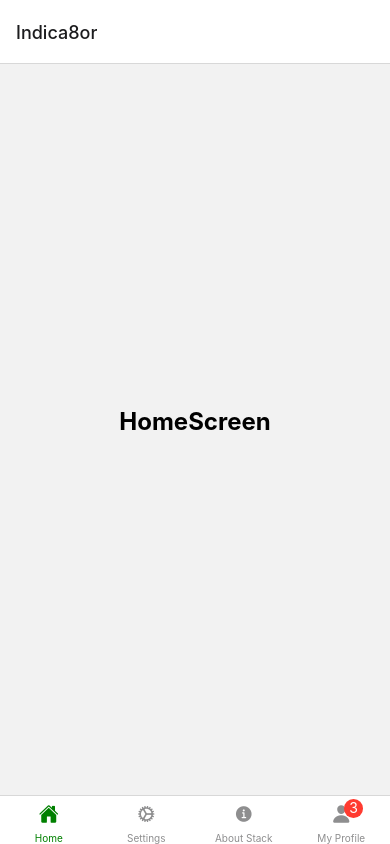
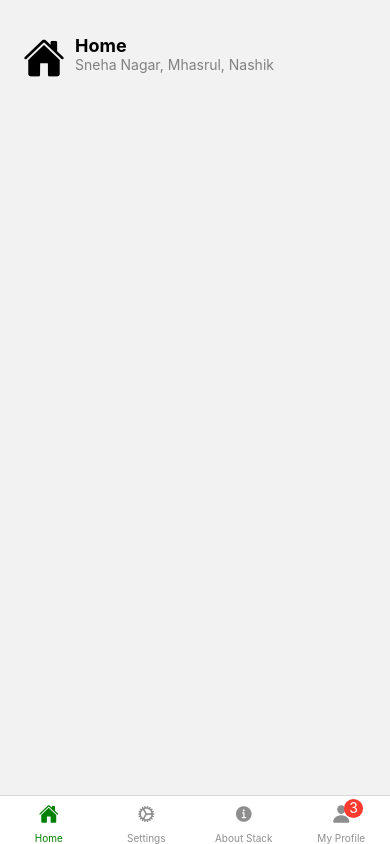
Before and after one commit to Siddheshuncodes/Indicatorsss, a React Native app: screen /Indica8or in a window 390 px wide. Built offline with nearby package versions, Linux system fonts and the light colour scheme.

Commit message:
added 'home location' component like swiggy as mentioned by mehul

```diff
--- a/App.js
+++ b/App.js
@@ -31,6 +31,7 @@ export default function App() {
         component={CourseListScreen}
         options={{
           tabBarLabel: "Home",
+          headerShown: false,
           tabBarIcon: ({ color }) => (<Ionicons name="home" size={20} color={color}/>
           ),
         }}
--- a/screens/CourseListScreen.js
+++ b/screens/CourseListScreen.js
@@ -1,26 +1,41 @@
-import { View, Text, StyleSheet } from 'react-native'
+import { View, Text, StyleSheet, SafeAreaView } from 'react-native'
+import Ionicons from '@expo/vector-icons/Ionicons'
 import React from 'react'
+import { TouchableOpacity } from 'react-native-gesture-handler';
 
 const CourseListScreen = () => {
   return (
-    <View style={styles.container}>
-      <Text style={styles.text}>HomeScreen</Text>
-    </View>
-  );
-};
+      <SafeAreaView style={styles.container}>
 
-export default CourseListScreen;
+        <Ionicons name="home" size={42} color="black" />
 
-    const styles = StyleSheet.create({
-        container: {
-            flex: 1,
-            alignItems: "center",
-            justifyContent: "center",
-        },
+        <View style={styles.textContainer}>
+          <Text style={styles.title}>Home </Text>
+          <Text style={styles.address}>Sneha Nagar, Mhasrul, Nashik</Text>
+        </View>
+      </SafeAreaView>
+    );
+  };
 
-        text: {
-            fontSize: 24,
-            fontWeight: "bold",
-            marginBottom: 16,
-        }
-    })
+  const styles = StyleSheet.create({
+    container: {
+      flexDirection: 'row',
+      alignItems: 'flex-start',
+      margin: 20, // Adjust this margin as needed
+      paddingLeft: 3,
+      paddingTop: 15
+    },
+    textContainer: {
+      marginLeft: 10, // Space between icon and text
+    },
+    title: {
+      fontSize: 18,
+      fontWeight: 'bold',
+    },
+    address: {
+      fontSize: 14,
+      color: 'gray',
+    },
+  });
+
+  export default CourseListScreen;
```
